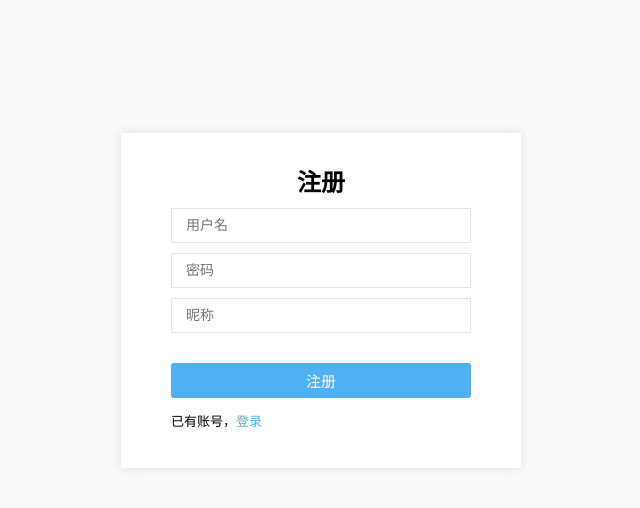
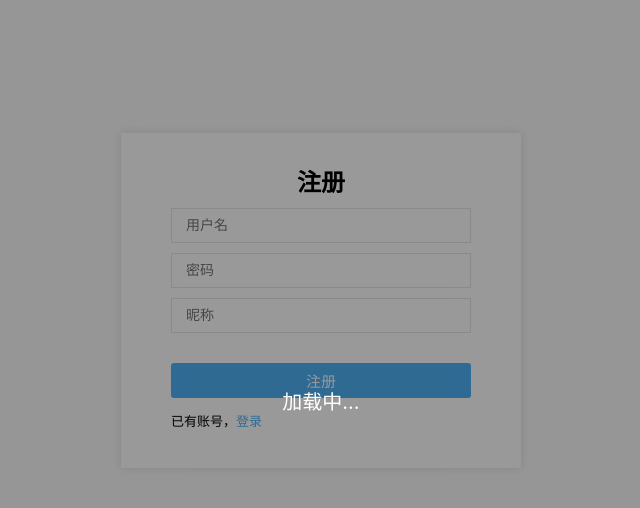
Before and after one commit to q1019736727/react-IM, a React app: page / in a window 1280 px wide. Both pictures are taken after a click on the button "注册". Shown: the top 508 px of the page, without its empty margins (319-959 px from the left). Built offline with nearby package versions, Linux system fonts and the light colour scheme.

Commit message:
no message

```diff
--- a/src/components/common/dialog.js
+++ b/src/components/common/dialog.js
@@ -0,0 +1,44 @@
+
+import React,{Component} from 'react'
+import ReactDOM from 'react-dom'
+
+import './index.scss'
+
+class Dialog extends Component{
+
+    render(){
+       return(
+           <div className='dialog'>
+               <p>加载中...</p>
+           </div>
+       )
+    }
+}
+
+let wrapper = document.createElement('div')
+let timer
+const show = (props) => {
+    wrapper = document.createElement('div');
+    document.body.appendChild(wrapper);
+    ReactDOM.render(<Dialog/>,wrapper)
+    if (timer){
+        clearInterval(timer)
+    }
+    timer = setTimeout(()=>{
+        hide()
+    },3000)
+}
+
+
+const hide = () => {
+    if (wrapper) {
+        ReactDOM.unmountComponentAtNode(wrapper)
+        wrapper.parentNode.removeChild(wrapper);
+        wrapper = null
+    }
+}
+
+export default {
+    show: show,
+    hide: hide
+}
--- /dev/null
+++ b/src/components/common/index.scss
@@ -0,0 +1,29 @@
+@import "../css/main";
+
+.dialog{
+  position: fixed;
+  left: 0;
+  top: 0;
+  text-align: center;
+  width: 100%;
+  height: 100vh;
+  display: flex;
+  justify-content: center;
+  align-items: center;
+  color: white;
+  font-size: 20px;
+  &::after{
+    display: block;
+    content: '';
+    position: absolute;
+    background: rgba(0,0,0,0.4);
+    left: 0;
+    top: 0;
+    width: 100%;
+    height: 100%;
+    z-index: -1;
+  }
+
+
+
+}
--- /dev/null
+++ b/src/components/css/main.scss
@@ -0,0 +1,2 @@
+$main_color: #4db1f4;
+$main_color_deep: #18a1e4;
--- a/src/components/login/index.scss
+++ b/src/components/login/index.scss
@@ -1,6 +1,6 @@
 
-$main_color: #4db1f4;
-$main_color_deep: #18a1e4;
+@import "../css/main";
+
 .BG{
   height: 100vh;
   background: #fafafa;
--- a/src/components/login/signup.js
+++ b/src/components/login/signup.js
@@ -1,6 +1,7 @@
 
 import React,{Component} from 'react'
 import './index.scss'
+import Dialog from '../common/dialog'
 
 class signup extends Component{
     constructor(){
@@ -10,7 +11,7 @@ class signup extends Component{
     }
 
     signup = () => {
-
+        Dialog.show()
     }
 
     render(){
--- a/src/data/stateType.js
+++ b/src/data/action/actionType.js
@@ -1,3 +1,9 @@
+
+export function ss() {
+
+}
+
+
 
 //注册
 export const REG_STATE = 'reg_state'
--- a/src/data/reducer/sign.js
+++ b/src/data/reducer/sign.js
@@ -1,5 +1,5 @@
 
-import {REG_STATE} from '../stateType'
+import {REG_STATE} from '../action/stateType'
 
 export default function signReducer(state = {
     regState:0
```
